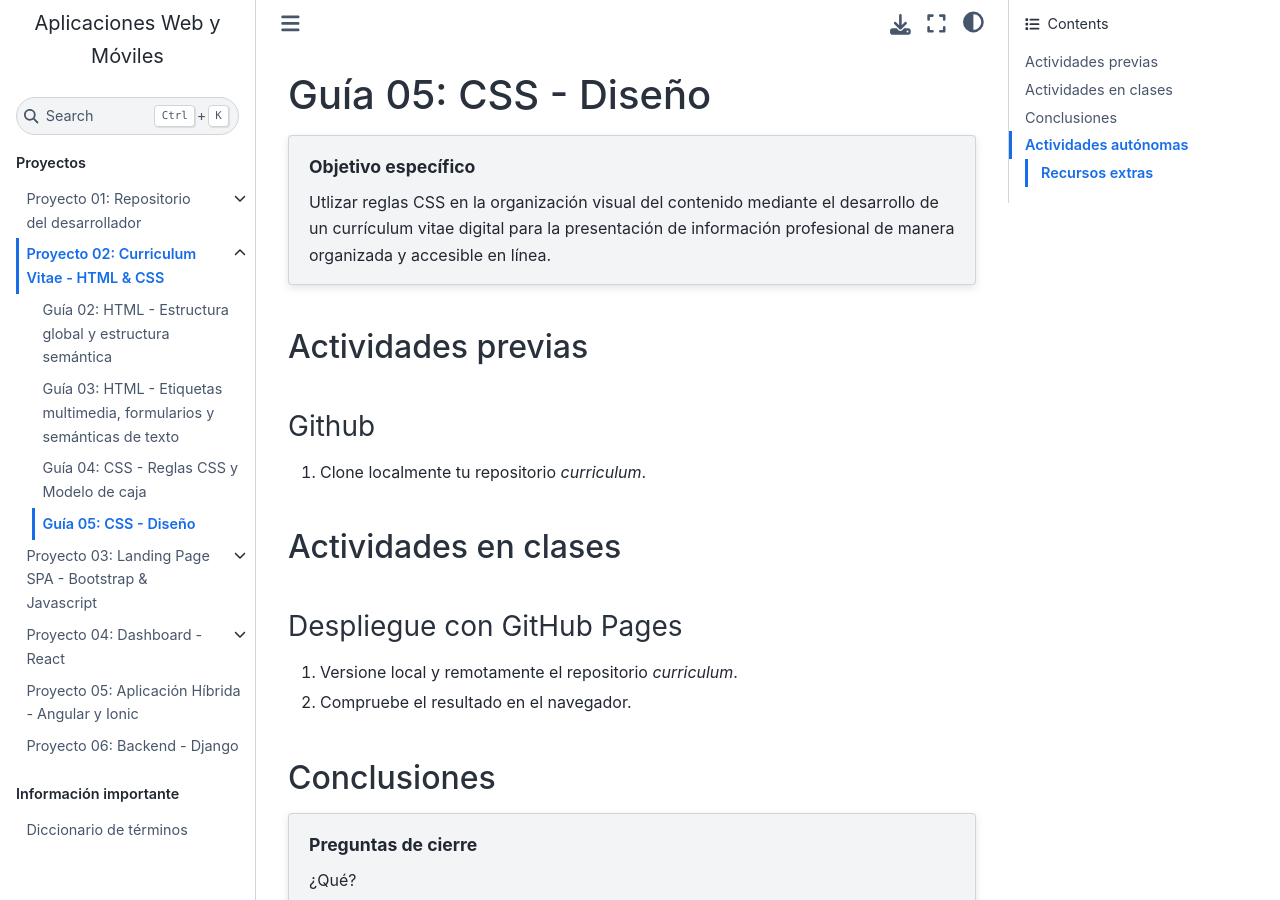
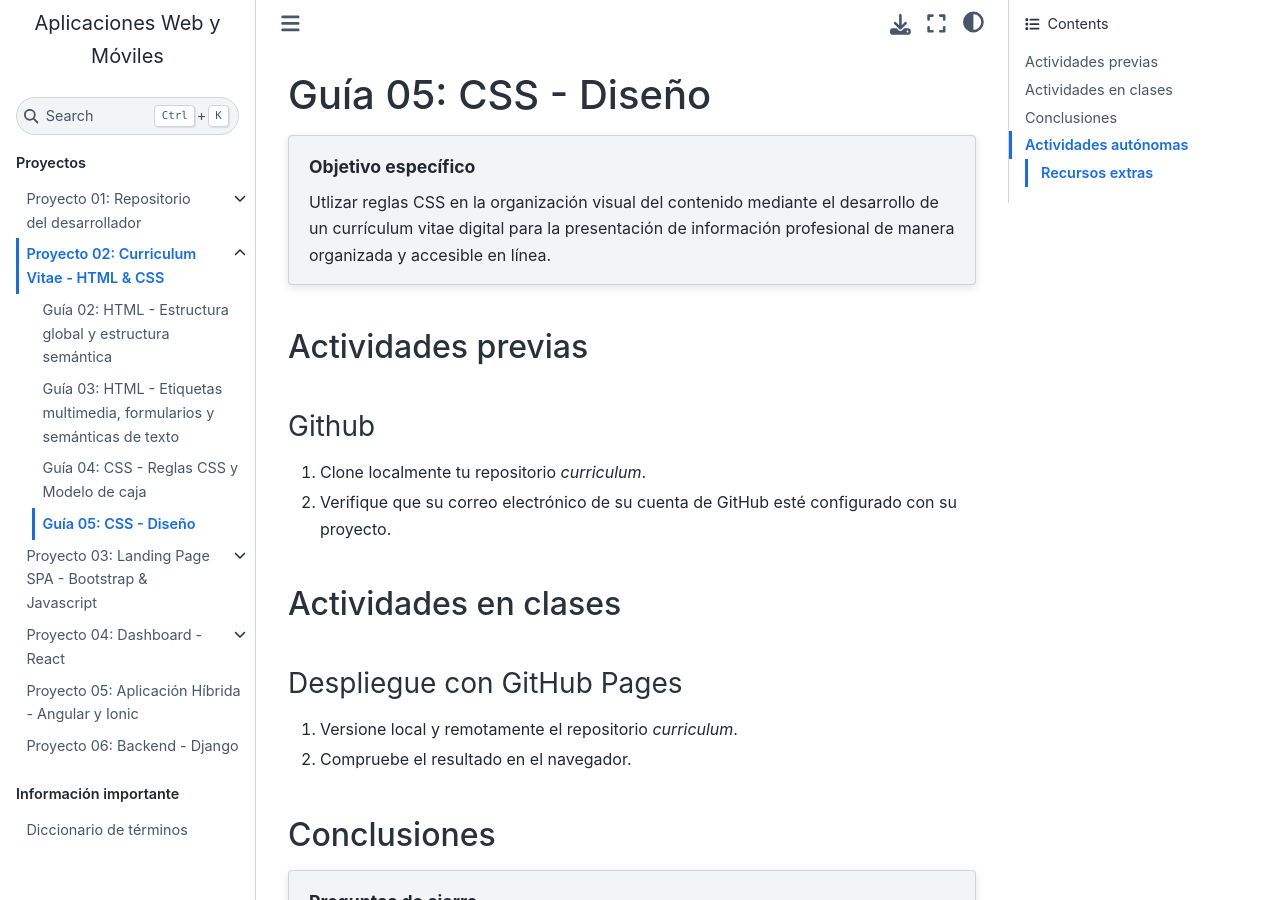
Before and after one commit to DAWMFIEC/DAWM-AI, a Sphinx documentation site: the page built from docs/source/guias/guia05.rst, in a window 1280 px wide and 900 px high. Built offline with Sphinx 7.4.7 and the Sphinx Book theme 1.1.4, drawn with Linux system fonts in a browser that asks for light colours; comment, search, counter and statistics services are not loaded.

Commit message:
Verifique de correo electrónico

```diff
--- a/docs/source/guias/guia03.rst
+++ b/docs/source/guias/guia03.rst
@@ -24,6 +24,7 @@ Github
 ------
 
 1. Clone localmente tu repositorio *curriculum*.
+2. Verifique que su correo electrónico de su cuenta de GitHub esté configurado con su proyecto.
 
 Actividades en clases
 =====================
--- a/docs/source/guias/guia04.rst
+++ b/docs/source/guias/guia04.rst
@@ -25,6 +25,7 @@ Github
 ------
 
 1. Clone localmente tu repositorio *curriculum*.
+2. Verifique que su correo electrónico de su cuenta de GitHub esté configurado con su proyecto.
 
 Actividades en clases
 =====================
--- a/docs/source/guias/guia05.rst
+++ b/docs/source/guias/guia05.rst
@@ -19,6 +19,7 @@ Github
 ------
 
 1. Clone localmente tu repositorio *curriculum*.
+2. Verifique que su correo electrónico de su cuenta de GitHub esté configurado con su proyecto.
 
 Actividades en clases
 =====================
```
